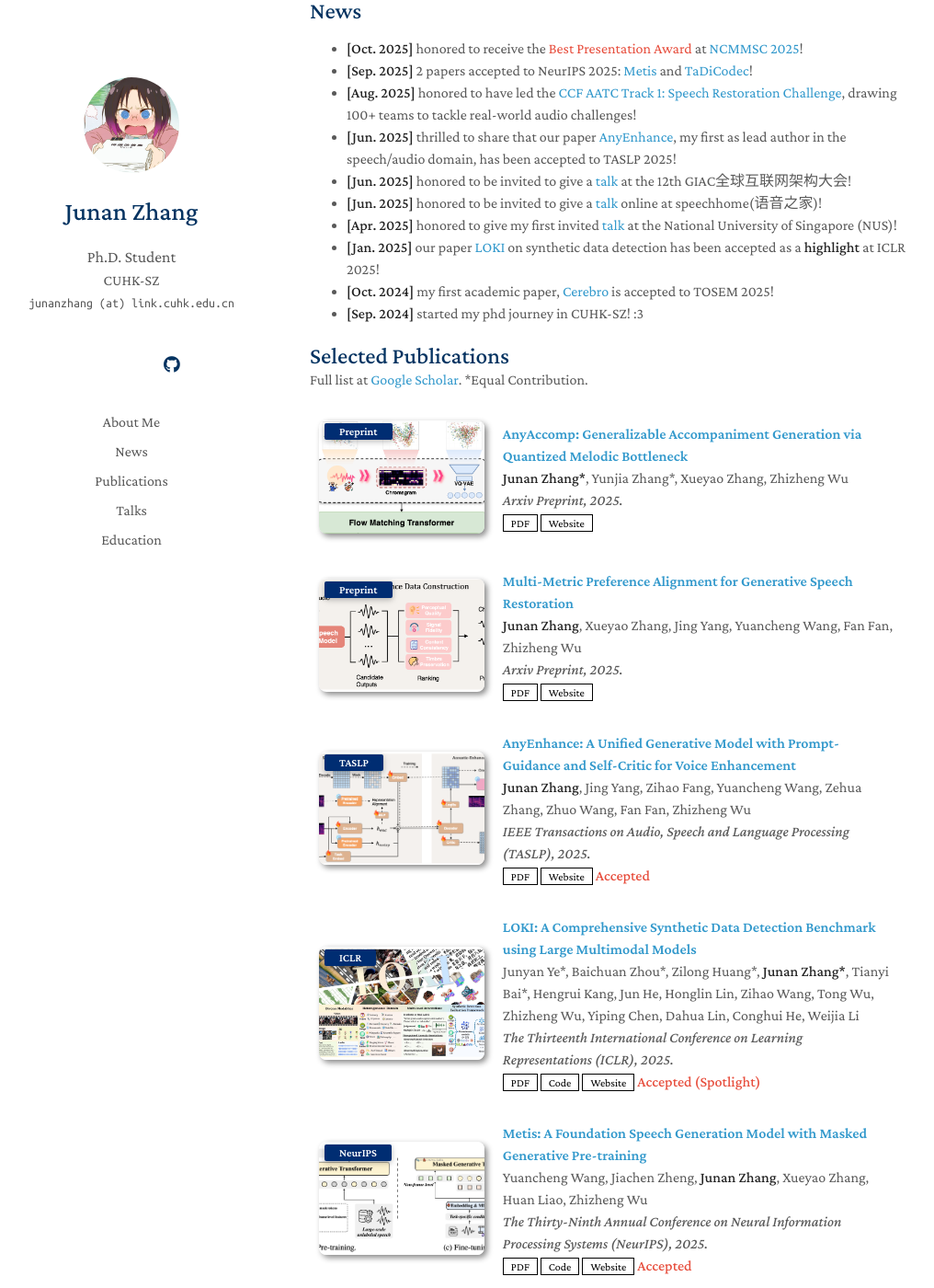
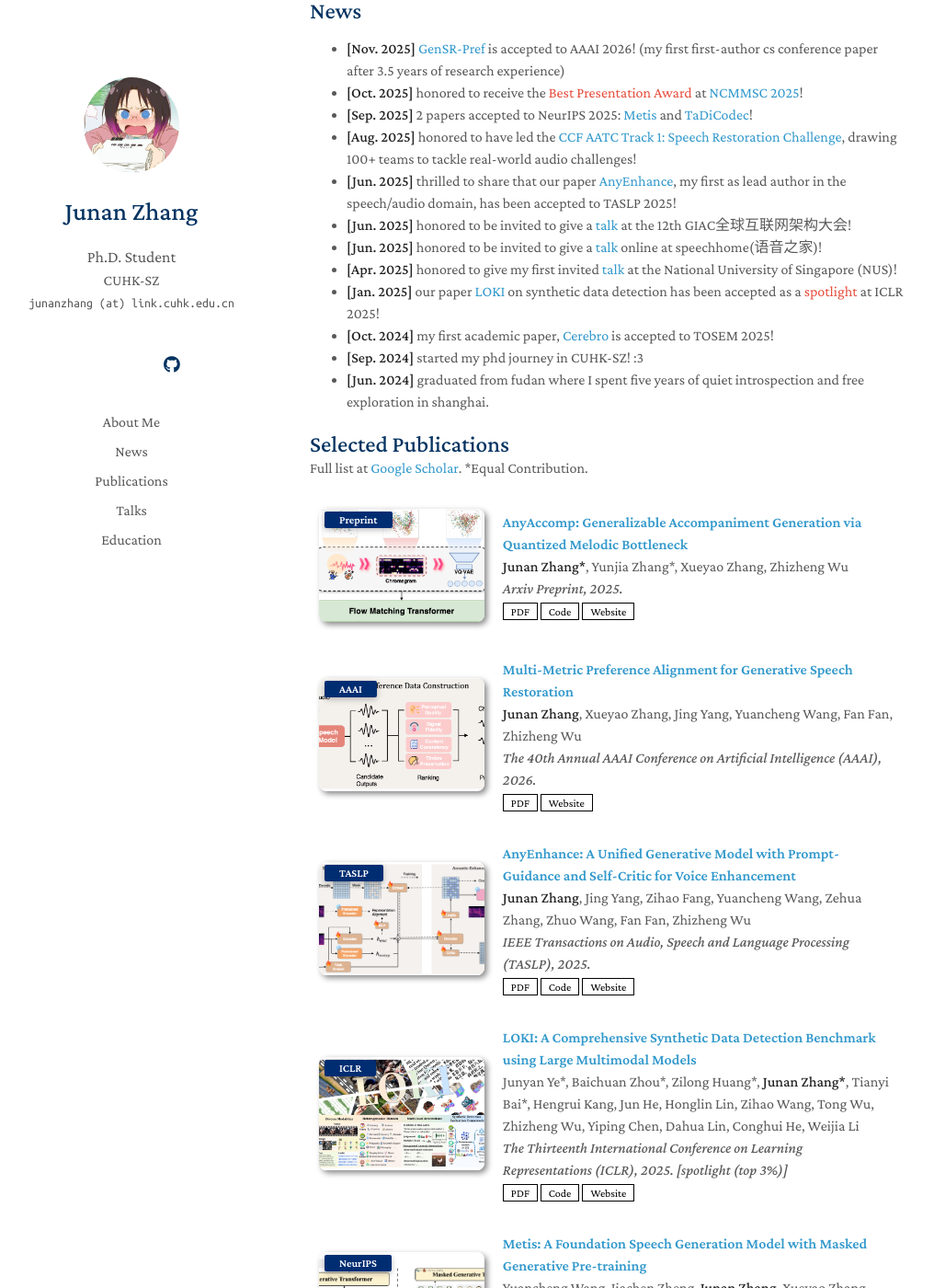
Before and after one commit to viewfinder-annn/viewfinder-annn.github.io, a Jekyll site: the page built from index.md, in a window 1280 px wide and 1400 px high, scrolled down 453 px. Shown: the whole window at 92% size, without its empty margins (133-1149 px from the left). Built offline with Jekyll 4.4.1, drawn with Linux system fonts in a browser that asks for light colours; a style sheet for code colours, icons or effects is not loaded; some of the changed text lies outside the part shown.

Commit message:
aaai 2026

```diff
--- a/_config.yml
+++ b/_config.yml
@@ -13,7 +13,7 @@
 # Links
 # If you don't need one of them, you may delete the corresponding line.
 google_scholar: https://scholar.google.com/citations?user=r1VH6rsAAAAJ
-cv_link: assets/files/cv.pdf
+cv_link: assets/files/cv_junanzhang.pdf
 github_link: https://github.com/viewfinder-annn
 # linkedin: https://www.linkedin.com/
 # twitter: https://twitter.com/
--- a/_data/publications.yml
+++ b/_data/publications.yml
@@ -6,15 +6,15 @@
     conference: Arxiv Preprint, 2025.
     pdf: https://arxiv.org/abs/2509.14052
     page: https://anyaccomp.github.io
-    # code: https://github.com/MrGiovanni/ContinualLearning
+    code: https://github.com/AmphionTeam/AnyAccomp
     # bibtex: https://bib.yliu.me/MICCAI23.txt
     image: ./assets/img/anyaccomp.png
     # notes: Accepted
 
   - title: "Multi-Metric Preference Alignment for Generative Speech Restoration"
     authors: <strong>Junan Zhang</strong>, Xueyao Zhang, Jing Yang, Yuancheng Wang, Fan Fan, Zhizheng Wu
-    conference_short: Preprint
-    conference: Arxiv Preprint, 2025.
+    conference_short: AAAI
+    conference: The 40th Annual AAAI Conference on Artificial Intelligence (AAAI), 2026.
     pdf: https://arxiv.org/abs/2508.17229
     page: https://gensr-pref.github.io
     # code: https://github.com/MrGiovanni/ContinualLearning
@@ -28,21 +28,21 @@
     conference: IEEE Transactions on Audio, Speech and Language Processing (TASLP), 2025.
     pdf: https://arxiv.org/abs/2501.15417
     page: https://amphionspace.github.io/anyenhance
-    # code: https://github.com/MrGiovanni/ContinualLearning
+    code: https://github.com/viewfinder-annn/AnyEnhance-v1
     # bibtex: https://bib.yliu.me/MICCAI23.txt
     image: ./assets/img/anyenhance.png
-    notes: Accepted
+    # notes: Accepted
 
   - title: "LOKI: A Comprehensive Synthetic Data Detection Benchmark using Large Multimodal Models"
     authors: Junyan Ye*, Baichuan Zhou*, Zilong Huang*, <strong>Junan Zhang*</strong>, Tianyi Bai*, Hengrui Kang, Jun He, Honglin Lin, Zihao Wang, Tong Wu, Zhizheng Wu, Yiping Chen, Dahua Lin, Conghui He, Weijia Li
     conference_short: ICLR
-    conference: The Thirteenth International Conference on Learning Representations (ICLR), 2025.
+    conference: The Thirteenth International Conference on Learning Representations (ICLR), 2025. [spotlight (top 3%)]
     pdf: https://arxiv.org/abs/2410.09732
     page: https://opendatalab.github.io/LOKI
     code: https://github.com/opendatalab/LOKI
     # bibtex: https://bib.yliu.me/MICCAI23.txt
     image: ./assets/img/loki.jpeg
-    notes: Accepted (Spotlight)
+    # notes: Accepted (Spotlight)
 
   - title: "Metis: A Foundation Speech Generation Model with Masked Generative Pre-training"
     authors: Yuancheng Wang, Jiachen Zheng, <strong>Junan Zhang</strong>, Xueyao Zhang, Huan Liao, Zhizheng Wu
@@ -54,7 +54,7 @@
     # code: https://github.com/open-mmlab/Amphion/tree/main/egs/svc/MultipleContentsSVC
     # bibtex: https://bib.yliu.me/MICCAI23.txt
     image: ./assets/img/metis.png
-    notes: Accepted
+    # notes: Accepted
 
   # - title: "Overview of the Amphion Toolkit (v0.2)"
   #   authors: Jiaqi Li*, Xueyao Zhang*, Yuancheng Wang*, Haorui He*, Chaoren Wang*, Li Wang*, Huan Liao*, Junyi Ao*, Zeyu Xie*, Yiqiao Huang*, <strong>Junan Zhang*</strong>, Zhizheng Wu
@@ -85,7 +85,7 @@
     code: https://github.com/open-mmlab/Amphion
     # bibtex: https://bib.yliu.me/MICCAI23.txt
     image: ./assets/img/amphion.png
-    notes: Accepted (GitHub 9k+ stars!)
+    # notes: Accepted (GitHub 9k+ stars!)
 
   - title: "Killing two birds with one stone: Malicious package detection in NPM and PyPI using a single model of malicious behavior sequence"
     authors: <strong>Junan Zhang</strong>, Kaifeng Huang, Yiheng Huang, Bihuan Chen, Ruisi Wang, Chong Wang, Xin Peng
--- a/_includes/news.md
+++ b/_includes/news.md
@@ -1,12 +1,14 @@
 ## News {#news}
 
+- **[Nov. 2025]** [GenSR-Pref](https://arxiv.org/abs/2508.17229) is accepted to AAAI 2026! (my first first-author cs conference paper after 3.5 years of research experience)
 - **[Oct. 2025]** honored to receive the <span style="color:#e74d3c">Best Presentation Award</span> at [NCMMSC 2025](https://www.ncmmsc.org.cn/xslt/)!
 - **[Sep. 2025]** 2 papers accepted to NeurIPS 2025: [Metis](https://arxiv.org/abs/2502.03128) and [TaDiCodec](https://arxiv.org/abs/2508.16790)!
 - **[Aug. 2025]** honored to have led the [CCF AATC Track 1: Speech Restoration Challenge](https://ccf-aatc.org.cn), drawing 100+ teams to tackle real-world audio challenges!
 - **[Jun. 2025]** thrilled to share that our paper [AnyEnhance](https://arxiv.org/abs/2501.15417), my first as lead author in the speech/audio domain, has been accepted to TASLP 2025!
-- **[Jun. 2025]** honored to be invited to give a [talk](https://giac.msup.com.cn/2025sz/course?id=18426) at the 12th GIAC全球互联网架构大会!
+- **[Jun. 2025]** honored to be invited to give a [talk]() at the 12th GIAC全球互联网架构大会!
 - **[Jun. 2025]** honored to be invited to give a [talk](https://mp.weixin.qq.com/s/UoCSXKsgd0KLNExdyHgT2A) online at speechhome(语音之家)!
 - **[Apr. 2025]** honored to give my first invited [talk](https://smcnus.comp.nus.edu.sg/iclr_speech_music_ai_workshop_2025) at the National University of Singapore (NUS)!
-- **[Jan. 2025]** our paper [LOKI](https://openreview.net/forum?id=z8sxoCYgmd) on synthetic data detection has been accepted as a **highlight** at ICLR 2025!
+- **[Jan. 2025]** our paper [LOKI](https://openreview.net/forum?id=z8sxoCYgmd) on synthetic data detection has been accepted as a <span style="color:#e74d3c">spotlight</span> at ICLR 2025!
 - **[Oct. 2024]** my first academic paper, [Cerebro](https://dl.acm.org/doi/full/10.1145/3705304) is accepted to TOSEM 2025!
 - **[Sep. 2024]** started my phd journey in CUHK-SZ! :3
+- **[Jun. 2024]** graduated from fudan where I spent five years of quiet introspection and free exploration in shanghai.
--- a/_includes/services.md
+++ b/_includes/services.md
@@ -3,20 +3,15 @@
 <h4 style="margin:0 10px 0;">Conference Reviewers</h4>
 
 <ul style="margin:0 0 5px;">
-  <li><a href="https://m-a-p.ai/LLM4Music/">
-  LLM4Music @ ISMIR 2025</a></li>
+  <li><a href="https://2026.ieeeicassp.org/">IEEE ICASSP 2026</a></li>
+  <li><a href="https://m-a-p.ai/LLM4Music/">LLM4Music @ ISMIR 2025</a></li>
 </ul>
 
 <h4 style="margin:0 10px 0;">Journal Reviewers</h4>
 
 <ul style="margin:0 0 5px;">
-  <li><a href="https://ieeexplore.ieee.org/xpl/RecentIssue.jsp?punumber=97">
-  IEEE Signal Processing Letters</a></li>
-</ul>
-
-<ul style="margin:0 0 5px;">
-  <li><a href="https://ieeexplore.ieee.org/xpl/RecentIssue.jsp?punumber=10723155">
-  IEEE Transactions on Audio, Speech, and Language Processing</a></li>
+  <li><a href="https://ieeexplore.ieee.org/xpl/RecentIssue.jsp?punumber=10723155">IEEE Transactions on Audio, Speech, and Language Processing</a></li>
+  <li><a href="https://ieeexplore.ieee.org/xpl/RecentIssue.jsp?punumber=97">IEEE Signal Processing Letters</a></li>
 </ul>
 
 
```
Also changed, not shown: 2 other files.
